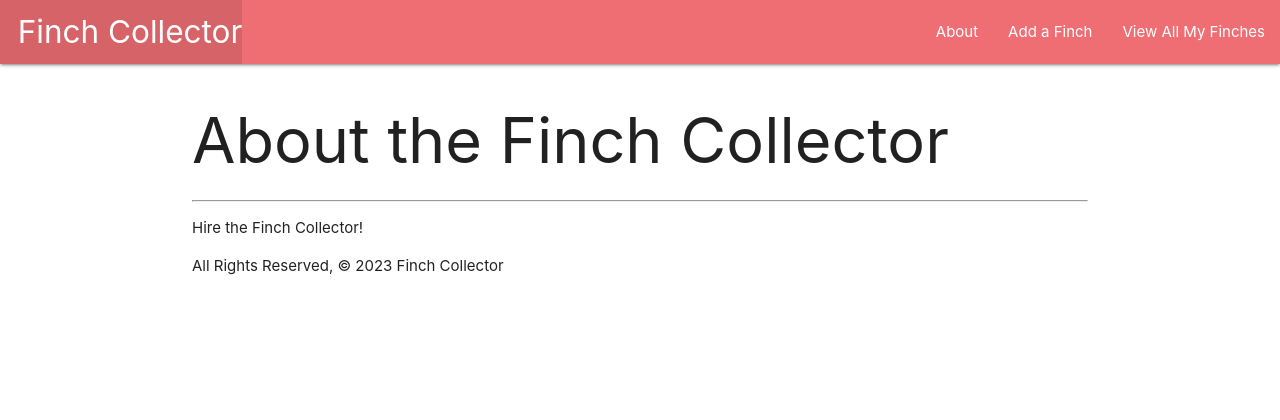
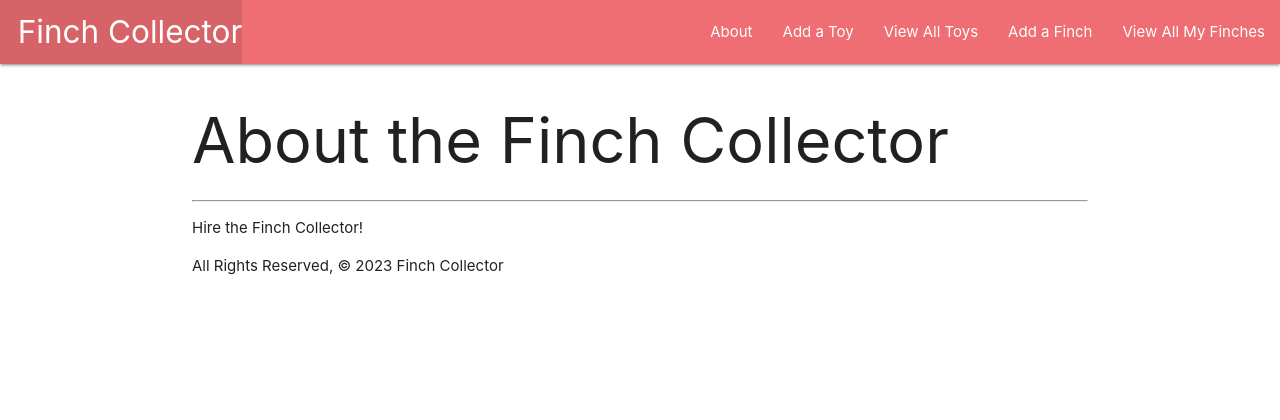
Before and after one commit to rushang-patel/finch_collector, a Django app: page /about/ in a window 1280 px wide. Shown: the top 420 px of the page. Run offline with Django 4.2, Linux system fonts and the light colour scheme.

Commit message:
Lab part 5 debug. Migration issue resolution

```diff
--- a/main_app/templates/base.html
+++ b/main_app/templates/base.html
@@ -19,8 +19,10 @@
         </ul>
         <ul class="right">
           <li><a href="{% url 'about' %}">About</a></li>
+          <li><a href="{% url 'toys_create' %}">Add a Toy</a></li>
+          <li><a href="{% url 'toys_index' %}">View All Toys</a></li>
           <li><a href="{% url 'finches_create' %}">Add a Finch</a></li>
-          <li><a href="/finches">View All My Finches</a></li>
+          <li><a href="{% url 'index' %}">View All My Finches</a></li>
         </ul>
       </div>
     </nav>
```
Also changed, not shown: main_app/templates/finches/detail.html (+4 -3 lines), main_app/views.py (+4 -3 lines).
